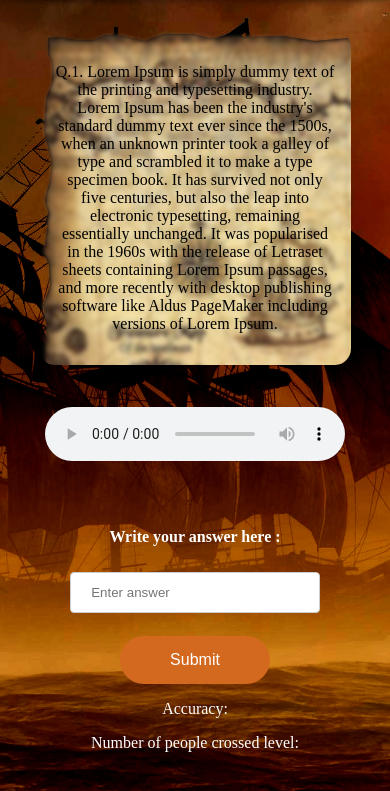
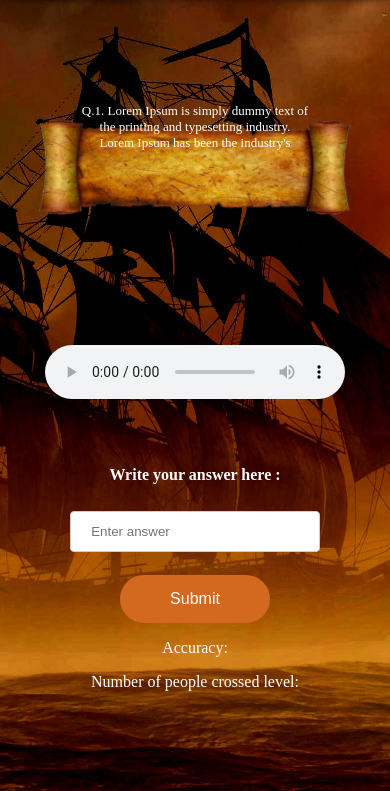
Before and after one commit to Tiyas-13/newoth, a plain HTML site: page question.html in a window 390 px wide. Shown: the part 53-844 px from the top of the page. Drawn offline with Linux system fonts and the light colour scheme; a web font is replaced by a local one.

Commit message:
Questions background revamped

```diff
--- a/css/question.css
+++ b/css/question.css
@@ -16,7 +16,7 @@ html,body{
 
 
 .container {
-  width: 60%;
+  width: 70%;
   display: flex;
   flex-direction: column;
   margin: 10vh auto 10vh auto;
@@ -24,15 +24,31 @@ html,body{
 }
 
 .question-div{
-  background: url('../assets/ques.png');
-  padding: 5%;
-  color: black;
-  border-radius: 5%;
+  background: url('../assets/qf4.png');
+  margin: 1vh auto 1vh auto;
+  height: 100%;
+  padding-top: 10vh;
+  width: 100%;
+  text-align: center;
+  align-items: center;
+  font-size: 18px;
+  background-size: contain;
+  background-position: center;
+  background-attachment: inherit;
+  background-repeat: no-repeat;
+  color: white;
 }
+
+.question-div p {
+  margin-left: 5vh;
+  margin-right: 5vh;
+}
+
 
 .hint{
   margin: 5vh auto;
 }
+
 
 input[type=text] {
   width: 55%;
@@ -55,6 +71,23 @@ input[type=submit] {
     font-size: 16px;
 }
 
+@media only screen and (max-width : 470px){
+  .question-div{
+    background: url('../assets/qf4.png');
+    height: 100%;
+    width: 100%;
+    font-size: 13px;
+    padding-top: 6vh;
+    background-size: contain;
+    background-repeat: no-repeat;
+    margin: 1vh auto 1vh auto;
+    background-position: center;
+    background-attachment: inherit;
+    text-align: center;
+  }
+}
+
+
 @media only screen and (max-width: 700px){
 
   .container{
@@ -65,6 +98,7 @@ input[type=submit] {
     justify-self: center;
     align-self: center;
     margin: 5vh auto;
+    text-align: center;
   }
 
   input[type=text]{
--- a/question.html
+++ b/question.html
@@ -53,15 +53,9 @@
     <!-- Questions -->
     <div class="question-div">
       <p>Q.1. Lorem Ipsum is simply dummy text of the printing and typesetting industry. Lorem Ipsum has been the
-        industry's
-        standard dummy text ever since the 1500s,
-        when an unknown printer took a galley of type and scrambled it to make a type specimen book.
-        It has survived not only five centuries, but also the leap into electronic typesetting, remaining essentially
-        unchanged.
-        It was popularised in the 1960s with the release of Letraset sheets containing Lorem Ipsum passages, and more
-        recently with
-        desktop publishing software like Aldus PageMaker including versions of Lorem Ipsum. </p>
+        industry's </p>
     </div>
+
 
     <!--Audio Hint-->
     <div class="hint">
```
Also changed, not shown: assets/qf2.png (added), assets/qf3.png (added), assets/qf4.png (added), assets/qf5.png (added), assets/qf6.png (added), assets/queform1.png (added), assets/queform2.png (added).
